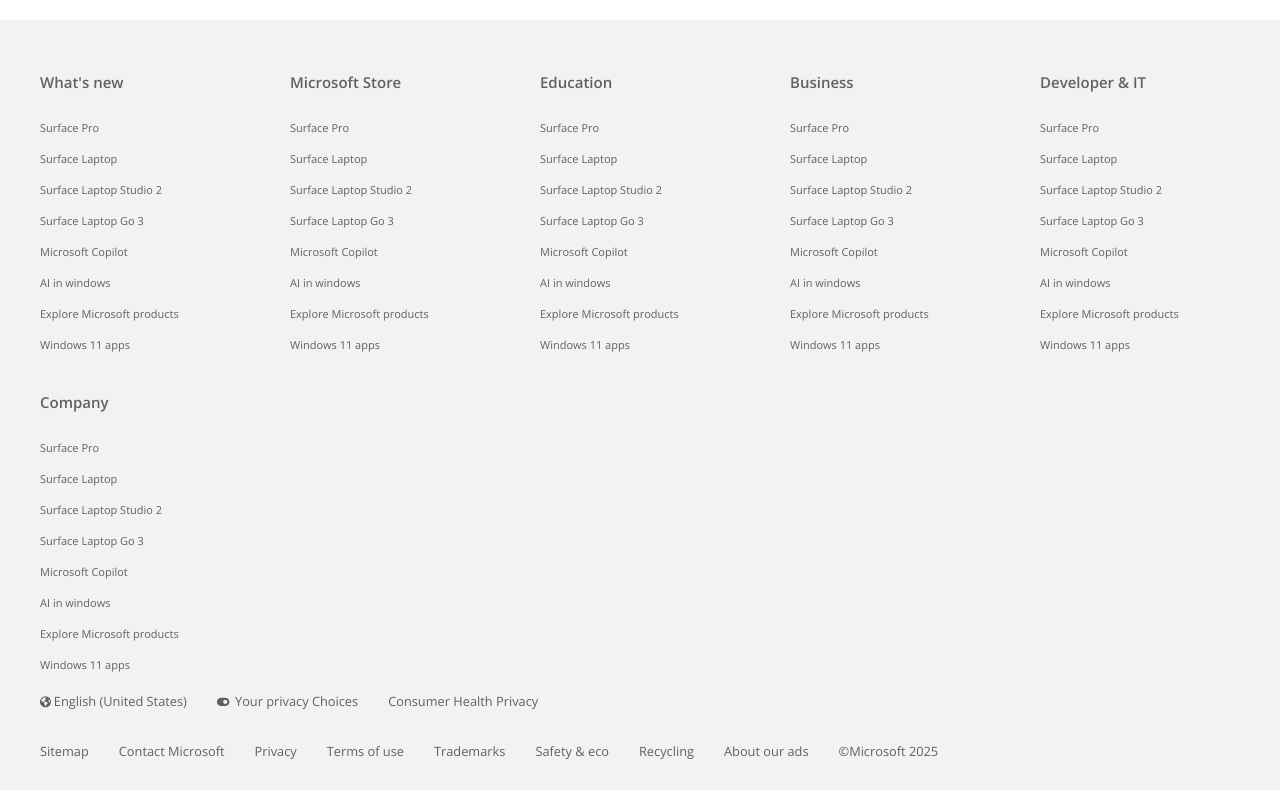
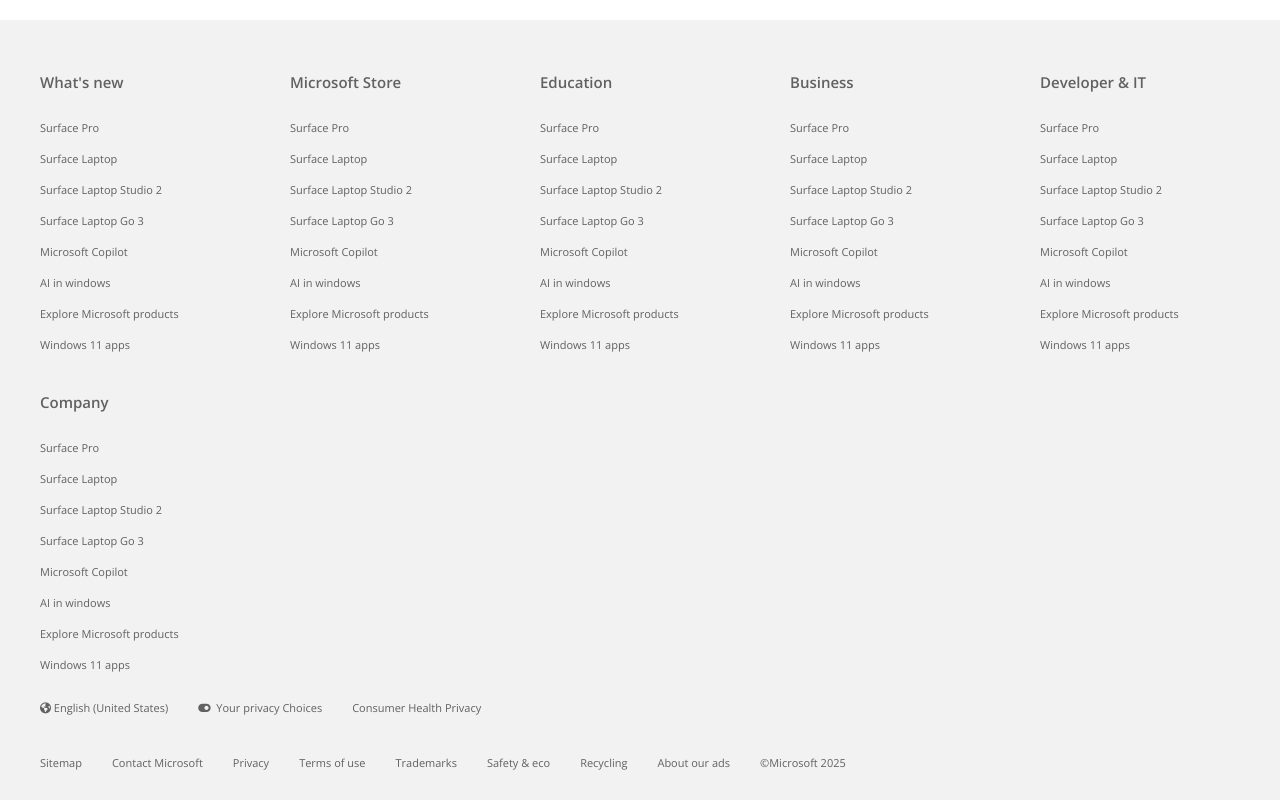
Before and after one commit to NischalRazBasnet/ms-clone, a plain HTML site: page index.html in a window 1280 px wide. Shown: the part 1147-1947 px from the top of the page. Drawn offline with nearby package versions, Linux system fonts and the light colour scheme; a web font is replaced by a local one.

Commit message:
css updated

```diff
--- a/index.html
+++ b/index.html
@@ -198,47 +198,25 @@
         <div class="left-ft">
           <a class="left-item" href="#"
             ><i id="earth" class="fa-solid fa-earth"></i>
-            <p style="display: inline-block">English (United States)</p>
+            English (United States)
           </a>
           <a class="left-item" href="#"
-            ><i class="fa-solid fa-toggle-on"></i>&nbsp;
-            <p style="display: inline-block">Your privacy Choices</p></a
+            ><i class="fa-solid fa-toggle-on"></i>&nbsp; Your privacy Choices</a
           >
 
-          <a class="left-item" href="#"
-            ><p style="display: inline-block">Consumer Health Privacy</p></a
-          >
+          <a class="left-item" href="#">Consumer Health Privacy</a>
         </div>
 
         <div class="right-ft">
-          <a class="right-item" href="#">
-            <p style="display: inline-block">Sitemap</p>
-          </a>
-          <a class="right-item" href="#">
-            <p style="display: inline-block">Contact Microsoft</p></a
-          >
-
-          <a class="right-item" href="#"
-            ><p style="display: inline-block">Privacy</p></a
-          >
-          <a class="right-item" href="#"
-            ><p style="display: inline-block">Terms of use</p></a
-          >
-          <a class="right-item" href="#"
-            ><p style="display: inline-block">Trademarks</p></a
-          >
-          <a class="right-item" href="#"
-            ><p style="display: inline-block">Safety & eco</p></a
-          >
-          <a class="right-item" href="#"
-            ><p style="display: inline-block">Recycling</p></a
-          >
-          <a class="right-item" href="#"
-            ><p style="display: inline-block">About our ads</p></a
-          >
-          <a class="right-item" href="#"
-            ><p style="display: inline-block">&copy;Microsoft 2025</p></a
-          >
+          <a class="right-item" href="#"> Sitemap </a>
+          <a class="right-item" href="#"> Contact Microsoft</a>
+          <a class="right-item" href="#">Privacy</a>
+          <a class="right-item" href="#">Terms of use</a>
+          <a class="right-item" href="#">Trademarks</a>
+          <a class="right-item" href="#">Safety & eco</a>
+          <a class="right-item" href="#">Recycling</a>
+          <a class="right-item" href="#">About our ads</a>
+          <a class="right-item" href="#">&copy;Microsoft 2025</a>
         </div>
       </div>
     </footer>
--- a/style.css
+++ b/style.css
@@ -37,6 +37,11 @@ nav {
   color: rgb(72, 63, 63);
   list-style: none;
   font-size: 13px;
+}
+
+a:hover{
+  text-decoration: underline 1px black;
+  text-underline-offset: 5px;
 }
 
 @media (max-width: 620px) {
@@ -83,6 +88,10 @@ button {
   color: white;
   border: none;
   padding: 10px 20px;
+}
+
+button:hover {
+  background-color: #616161;
 }
 
 .products-section {
@@ -174,31 +183,34 @@ footer {
   padding: 8px 0px;
 }
 
-.ft-end{
+.ft-end {
   display: flex;
   flex-wrap: wrap;
   justify-content: space-between;
 }
-.left-ft{
+.left-ft {
+  padding: 20px 0px;
   display: flex;
   flex-wrap: wrap;
   justify-content: space-between;
   gap: 30px;
 }
 
-.left-item{
+.left-item {
   font-size: 11px;
   text-decoration: none;
   color: #616161;
 }
-.right-ft{
+
+.right-ft {
+  padding: 20px 0px;
   display: flex;
   flex-wrap: wrap;
   justify-content: space-between;
   gap: 30px;
 }
 
-.right-item{
+.right-item {
   font-size: 11px;
   text-decoration: none;
   color: #616161;
```
